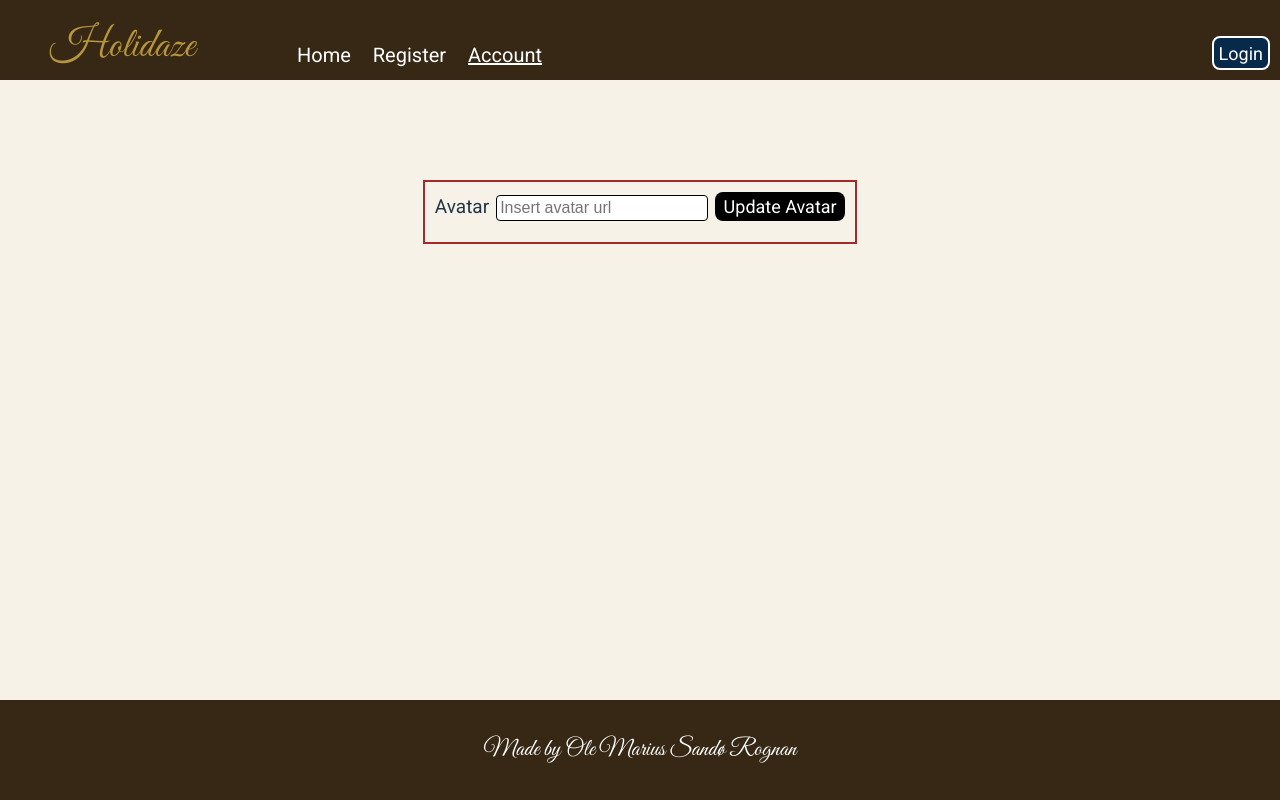
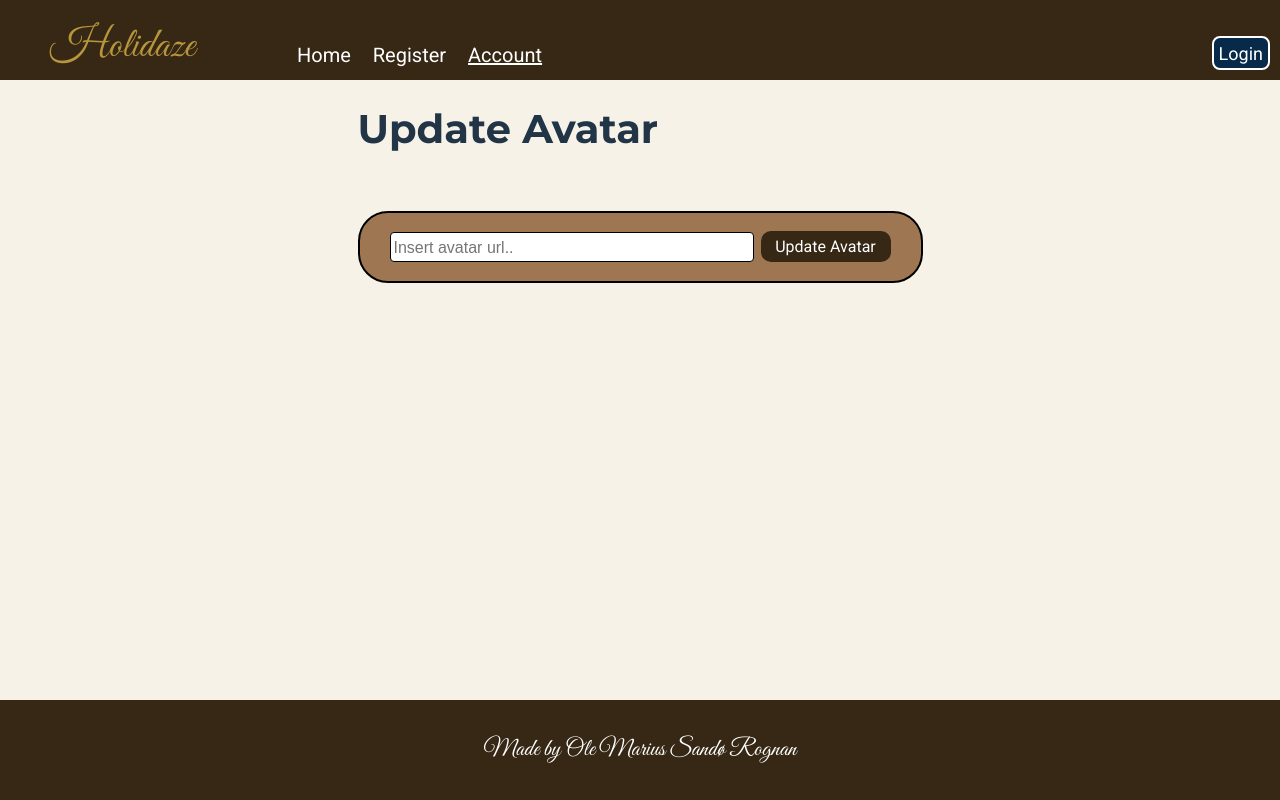
Before and after one commit to olem90/Project-exam-2, a React (Vite) app: page /account/edit in a window 1280 px wide. Built offline with nearby package versions, Linux system fonts and the light colour scheme.

Commit message:
small styling tweaks

```diff
--- a/src/components/Buttons/Buttons.styles.jsx
+++ b/src/components/Buttons/Buttons.styles.jsx
@@ -77,7 +77,7 @@ export const BookNowButton = styled.button`
 `
 
 export const RegisterButton = styled.button`
-  background: var(--blue-900);
+  background: #362815;
   margin-top: 10px;
   color: #fff;
   font-weight: bold;
@@ -95,7 +95,9 @@ export const RegisterButton = styled.button`
   @media(max-width: 700px) {
     height: 30px;
     font-size: 18px;
-}
+  }
+
+
 `
 
 export const CloseModalButton = styled.button`
@@ -122,12 +124,27 @@ export const BookingFormSubmitButton = styled.button`
 `
 
 export const UpdateAvatarButton = styled.button`
-  background: #000;
+  background: #362815;
   color: #fff;
   width: 130px;
-  padding: 3px 2px 3px 2px;
+  padding: 5px 8px 5px 8px;
   margin-left: 7px;
-  font-size: 18px;
+  font-size: 16px;
+  white-space: nowrap;
+  border-radius: 10px;
+  transition: 0.2s ease-in-out;
+
+  &:hover {
+    color: #b7963c;
+    border: 1px solid transparent;
+  }
+
+  @media(max-width: 440px) {
+    width: 50%;
+    margin-right: auto;
+    margin-left: 4px;
+    margin-top: 7px;
+  }
 `
 
 export const VenueFormSubmitButton = styled.button`
--- a/src/components/HamburgerMenu/HamburgerMenu.styles.jsx
+++ b/src/components/HamburgerMenu/HamburgerMenu.styles.jsx
@@ -21,7 +21,9 @@ export const HamburgerStyles = styled.div`
     height: fit-content;
     z-index: 99;
     border-radius: 0 0 0 10px;
-    background: #FFFFFF;
+
+    background: #e5d9af;
+    border: 1px solid #000;
 
 
         ul {
@@ -33,9 +35,10 @@ export const HamburgerStyles = styled.div`
         a {
           color: #000;
           margin: 0;
+          font-weight: bold;
 
           &:hover {
-            color: #b7963c;
+            color: #3963c6;
           }
         }
   }
--- a/src/components/Nav/Nav.styles.jsx
+++ b/src/components/Nav/Nav.styles.jsx
@@ -73,6 +73,10 @@ export const NavStyles = styled.nav`
 
     @media(max-width: 700px) {
 
+      .page-name {
+        color: #b7963c;
+      }
+
       :nth-child(2) {
         margin-left: 50px;
       }
--- a/src/components/Pages/BookingForm/BookingForm.jsx
+++ b/src/components/Pages/BookingForm/BookingForm.jsx
@@ -176,7 +176,6 @@ async function onBookingSubmit(event) {
 
   } catch (error) {
       setIsSuccess(false);
-      console.log("An error occurred:", error);
       setIsError("An error occurred while booking. Please try again.");
   }
 };
@@ -211,24 +210,27 @@ const updateBookingUrl = `https://api.noroff.dev/api/v1/holidaze/bookings/${book
 
             if (onBookingUpdate) {
               onBookingUpdate();
+
             }
           } else {
+            setUpdateSuccess(false);
             setIsError("An error occured while trying to update your booking. Please try again");
           }
         } catch (error) {
           setIsSuccess(false);
+          setUpdateSuccess(false);
           setIsError("An error occured while trying to update your booking. Please try again");
         }
       }
     async function HandleBookingFormSubmit(event) {
       event.preventDefault();
 
-      console.log("Form submitted. Update mode:", isOnUpdateModal);
+      setIsSuccess(null);
+      setIsError(null);
 
       if (isOnUpdateModal) {
         await updateBooking();
       } else {
-          console.log("Attempting to create new booking");
         await onBookingSubmit(event);
       }
     };
--- a/src/components/Pages/BookingForm/BookingForm.styles.jsx
+++ b/src/components/Pages/BookingForm/BookingForm.styles.jsx
@@ -119,7 +119,6 @@ export const ModalStyles = styled.div`
     }
 
     .h2-container {
-        border: 2px solid gold;
         min-width: 250px;
         max-width: 320px;
         margin-inline: auto;
@@ -135,13 +134,11 @@ export const ModalStyles = styled.div`
         padding: 5px;
         min-width: 98%;
         margin-inline: auto;
-        border: 1px solid green;
     }
 
     .booking-form {
         width: fit-content;
         margin-inline: auto;
-        border: 1px solid blue;
 
             label {
                 font-size: 18px;
@@ -164,7 +161,6 @@ export const ModalStyles = styled.div`
     .datePickerContainer {
         display: flex;
         justify-content: center;
-        border: 2px solid gold;
         min-width: 220px;
         max-width: 320px;
         margin-inline: auto;
@@ -223,7 +219,6 @@ export const ModalStyles = styled.div`
         .datePickerContainer {
             display: flex;
             justify-content: center;
-            border: 2px solid gold;
             max-width: 300px;
 
                 input {
@@ -240,16 +235,10 @@ export const ModalStyles = styled.div`
 
     @media(max-width: 600px) {
         width: 320px;
-
-        .modal-form-container {
-
-        }
     }
 
     @media(max-width: 400px) {
         width: 80%;
-
     }
 
-
 `
--- a/src/components/Pages/EditAvatar/EditAvatar.jsx
+++ b/src/components/Pages/EditAvatar/EditAvatar.jsx
@@ -43,13 +43,15 @@ export const EditAvatar = () => {
 
     return (
         <EditAvatarWrapper>
-            <EditAvatarForm onSubmit={UpdateAvatar}>
-                <label>Avatar</label>
-                <input placeholder="Insert avatar url"
-                onChange={onAvatarChange}
-                />
-                <UpdateAvatarButton onClick={UpdateAvatar}>Update Avatar</UpdateAvatarButton>
-            </EditAvatarForm>
+            <div className="edit-avatar-container">
+                <h1>Update Avatar</h1>
+                <EditAvatarForm onSubmit={UpdateAvatar}>
+                    <input placeholder="Insert avatar url.."
+                    onChange={onAvatarChange}
+                    />
+                    <UpdateAvatarButton onClick={UpdateAvatar}>Update Avatar</UpdateAvatarButton>
+                </EditAvatarForm>
+            </div>
         </EditAvatarWrapper>
     )
 }
--- a/src/components/Pages/EditAvatar/EditAvatar.styles.jsx
+++ b/src/components/Pages/EditAvatar/EditAvatar.styles.jsx
@@ -5,24 +5,75 @@ export const EditAvatarWrapper = styled.div`
   margin-bottom: -130px;
   display: flex;
   justify-content: center;
+
+    h1 {
+      font-size: 40px;
+    }
+
+  @media(max-width: 500px) {
+
+    h1 {
+      font-size: 35px;
+      width: fit-content;
+      margin-inline: auto;
+    }
+
+    .edit-avatar-container {
+      width: 96%;
+    }
+
+  }
 `
 
 export const EditAvatarForm = styled.form`
-  border: 2px solid brown;
-  width: fit-content;;
-  padding: 10px;
+  display: flex;
+  width: fit-content;
+  padding: 14px 30px 14px 30px;
   height: 40px;
-  margin-top: 100px;
-
-  label {
-    font-size: 19px;
-    margin-right: 7px;
-  }
+  margin-top: 60px;
+  background: #9e7651;
+  border-radius: 30px;
+  align-items: center;
+  border: 2px solid #000;
 
   input {
     font-size: 16px;
     border: 1px solid #000;
     border-radius: 4px;
-    padding: 3px 0 3px 3px;
+    padding: 5px 9px 3px 3px;
+    height: 20px;
+    width: 350px;
+
+    &:focus {
+      border: 1px solid #5e4630;
+      outline: 2px solid #5e4630;
+    }
+
+  }
+
+  @media(max-width: 600px) {
+
+    input {
+      width: 270px;
+    }
+  }
+
+  @media(max-width: 500px) {
+    width: 80%;
+    margin-inline: auto;
+
+  }
+
+  @media(max-width: 440px) {
+    padding: 14px 20px 14px 20px;
+    flex-direction: column;
+    width: 84%;
+    margin-inline: auto;
+    height: 90px;
+    justify-content: center;
+
+    input {
+      min-width: 94%;
+    }
   }
 `
--- a/src/components/Pages/Login/Login.styles.jsx
+++ b/src/components/Pages/Login/Login.styles.jsx
@@ -14,16 +14,18 @@ export const LoginFormStyles = styled.form`
   display: flex;
   flex-direction: column;
   width: 400px;
-  height: 200px;
+  height: 190px;
   padding: 15px;
   margin-inline: auto;
   margin-top: 100px;
   border-radius: 5px;
   box-shadow: 0 3px 5px var(--blue-400);
+  background: #609bee;
 
     label {
         font-size: 18px;
         font-weight: 600;
+        margin-top: 5px;
     }
 
     input {
@@ -37,7 +39,7 @@ export const LoginFormStyles = styled.form`
 
         &:focus {
           border: 2px solid var(--blue-700);
-          outline: none;
+          outline: 1px solid var(--blue-700);
         }
     }
 
--- a/src/components/Pages/Register/Register.styles.jsx
+++ b/src/components/Pages/Register/Register.styles.jsx
@@ -3,7 +3,7 @@ import styled from "styled-components";
 export const FormStylesWrapper = styled.div`
   display: flex;
   flex-direction: column;
-  min-height: calc(100dvh - 80px);
+  min-height: 100vh;
   background: #F5F5DC;
 
   @media(max-width: 320px) {
@@ -21,7 +21,7 @@ export const FormStyles = styled.form`
   border-radius: 5px;
   padding: 20px;
   margin-top: 120px;
-  background: var(--blue-980);
+  background: #3963c6;
 
     .success-message {
         color: #66BB6A;
```
